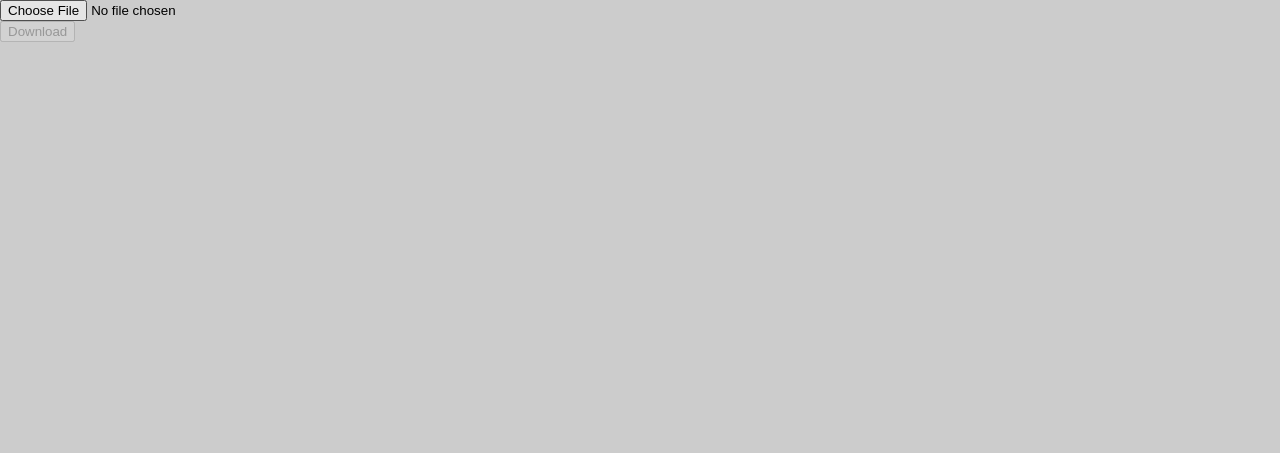
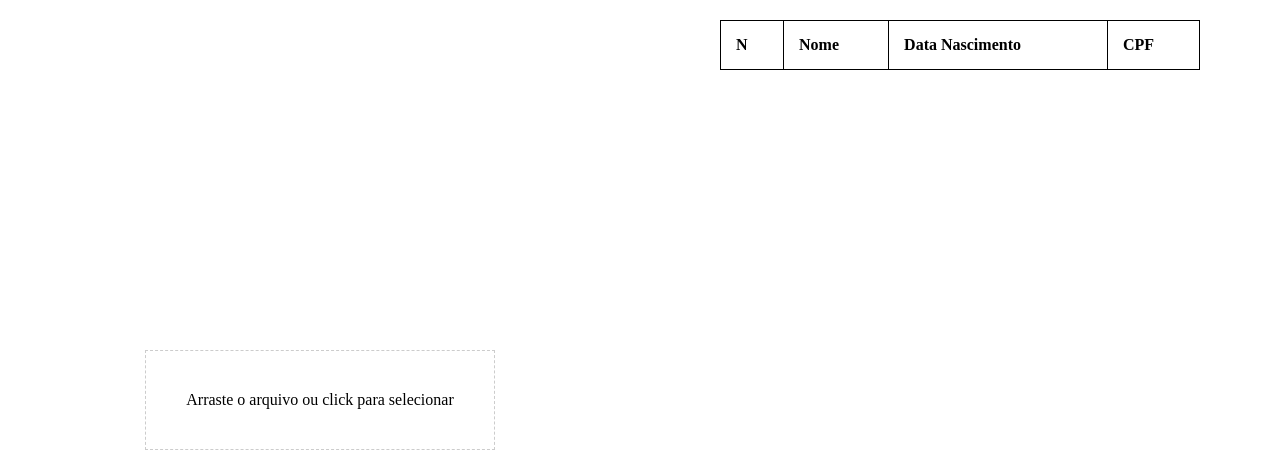
Before and after one commit to Mbwolney/CSVtoJSON, a plain HTML site: page index.html in a window 1280 px wide. Drawn offline with Linux system fonts and the light colour scheme.

Commit message:
melhoria ao colcoar informações na table
- add table
- reinstruturação do projeto

```diff
--- a/index.html
+++ b/index.html
@@ -10,12 +10,27 @@
 </head>
 
 <body>
-    <div id="root">
-        <input type="file" onchange="read(this)" />
-        <div id="info" class="info"></div>
+    <div class="container" ondrop="onDrop(event)">
+        <div class="left">
+            <div id="drop" class="import" onclick="selecionarArquivo()">
+                <input class="iptFile" id="iptFile" type="file" onchange="read(this)" />
+                <span>Arraste o arquivo ou click para selecionar</span>
+            </div>
+        </div>
+
+        <div class="right">
+            <table id="table" class="table">
+                <tr>
+                    <th>N</th>
+                    <th>Nome</th>
+                    <th>Data Nascimento</th>
+                    <th>CPF</th>
+                </tr>
+            </table>
+        </div>
+
+        <!-- <button id="btnDown" class="btnDown" onclick="download()" disabled>Download</button> -->
     </div>
-
-    <button id="btnDown" class="btnDown" onclick="download()" disabled>Download</button>
 
     <script src="index.js"></script>
 </body>
--- a/index.js
+++ b/index.js
@@ -9,11 +9,6 @@ function read(input) {
 reader.onload = function(e) {
     dados = e.target.result;
 
-    document.getElementById("info").innerText = dados;
-    document.getElementById("btnDown").disabled = false;
-}
-
-function download() {
     //-> Converter CSV em Json
     var dadosplit = dados.split("\r\n");
     var pessoas = [];
@@ -31,10 +26,39 @@ function download() {
         pessoas.push(pessoa);
     }
 
-    //-> Criar arquivo para baixar
+    var table = document.getElementById("table");
+    var str = "<tr><th>N</th><th>Nome</th><th>Data Nascimento</th><th>CPF</th></tr>";
+
+    pessoas.forEach(function(pessoa, index) {
+        str += `<tr>
+        <td>${index + 1}</td>
+        <td>${pessoa.nome}</td>
+        <td>${pessoa.dataNascimento}</td>
+        <td>${pessoa.cpf}</td>
+        </tr>`;
+    });
+
+    table.innerHTML = str;
+
+    // Habilitar Botão
+    // document.getElementById("btnDown").disabled = false;
+}
+
+function download() {
     var elem = document.createElement('a');
     elem.href = 'data:text/json;charset=utf-8,' + encodeURI(JSON.stringify(pessoas));
     elem.target = '_blank';
     elem.download = 'pessoas.json';
     elem.click();
 }
+
+function selecionarArquivo() {
+    document.getElementById("iptFile").click();
+}
+
+function onDrop(evt) {
+    debugger
+    const data = event.dataTransfer.getData("text/csv");
+    event.target.textContent = data;
+    event.preventDefault();
+}
--- a/style.css
+++ b/style.css
@@ -2,11 +2,78 @@ html,
 body {
     margin: 0;
     height: 100%;
-    background-color: #ccc;
+    /* background-color: #ccc; */
+}
+
+
+/* Divs */
+
+.container {
+    height: 100%;
+    width: 100%;
+    display: flex;
+}
+
+.left {
+    width: 50%;
+    height: 100%;
+    display: flex;
+    justify-content: center;
+    align-items: center;
+    flex-direction: column;
+}
+
+.right {
+    width: 50%;
+    height: 100%;
+    display: flex;
+    /* justify-content: center; */
+    align-items: center;
+    flex-direction: column;
+}
+
+.import {
+    border: 1px dashed #ccc;
+    padding: 40px 40px 40px 40px;
+    cursor: pointer;
+}
+
+
+/* Elements */
+
+.iptFile {
+    display: none;
 }
 
 .info {
     background-color: #ffffff;
 }
 
-.btnDown {}
+.btnDown {
+    background-color: wheat;
+}
+
+
+/* Table */
+
+.table {
+    width: 75%;
+    margin-top: 20px;
+}
+
+.table tr th {
+    text-align: left;
+}
+
+.table,
+th,
+td {
+    border: 1px solid black;
+    border-collapse: collapse;
+}
+
+.table th,
+td {
+    padding: 15px;
+    text-align: left;
+}
```
